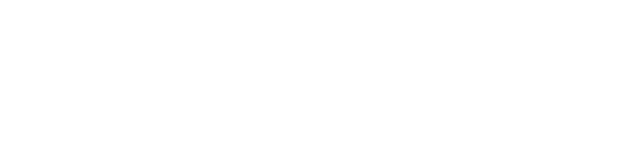
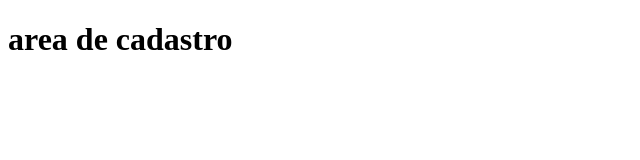
Before and after one commit to sandrofarias05/GitAulaTI, a plain HTML site: page index.html in a window 1280 px wide. Shown: the whole page, without its empty margins (0-640 px from the left). Drawn offline with Linux system fonts and the light colour scheme.

Commit message:
atualizacao titulo 1

```diff
--- a/index.html
+++ b/index.html
@@ -3,9 +3,9 @@
 <head>
     <meta charset="UTF-8">
     <meta name="viewport" content="width=device-width, initial-scale=1.0">
-    <title>Document</title>
+    <title>Cadastro</title>
 </head>
 <body>
-
+    <h1>area de cadastro</h1>
 </body>
 </html>
```
